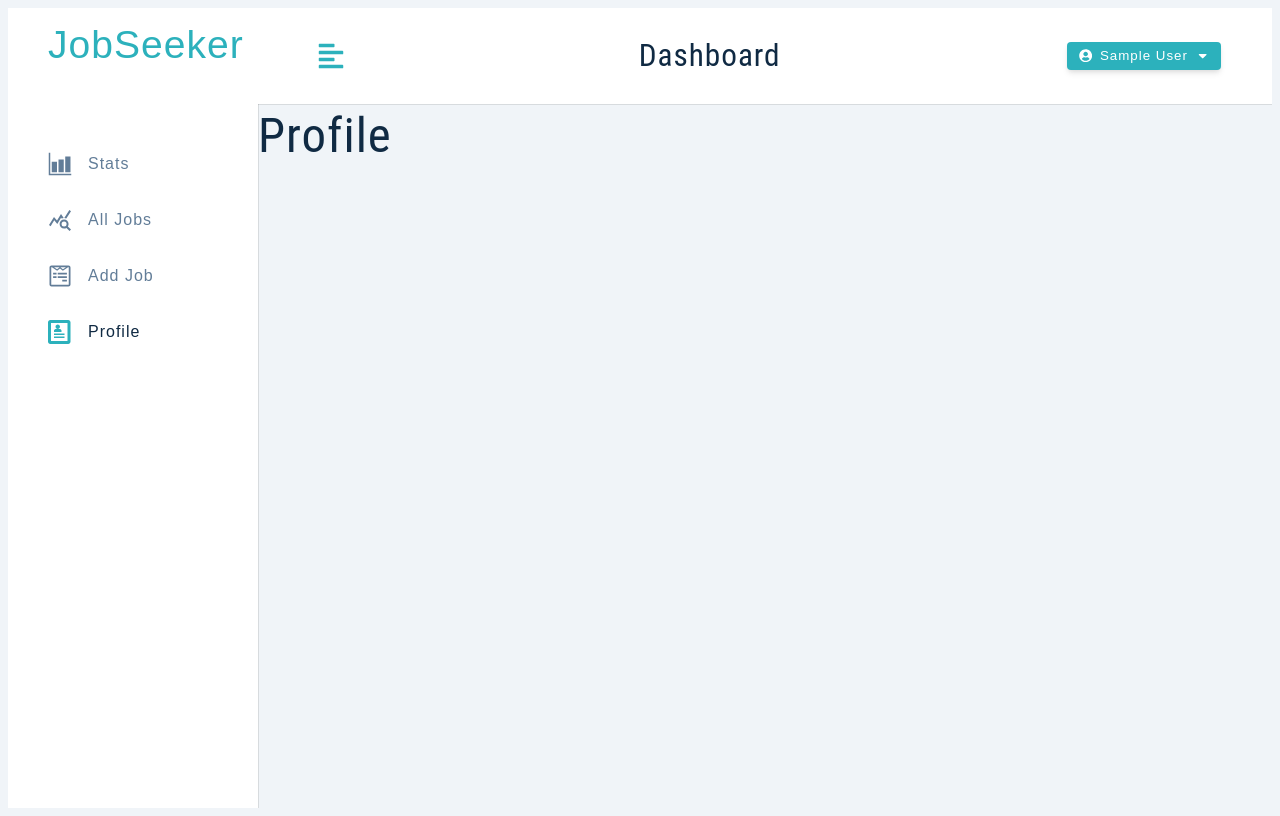
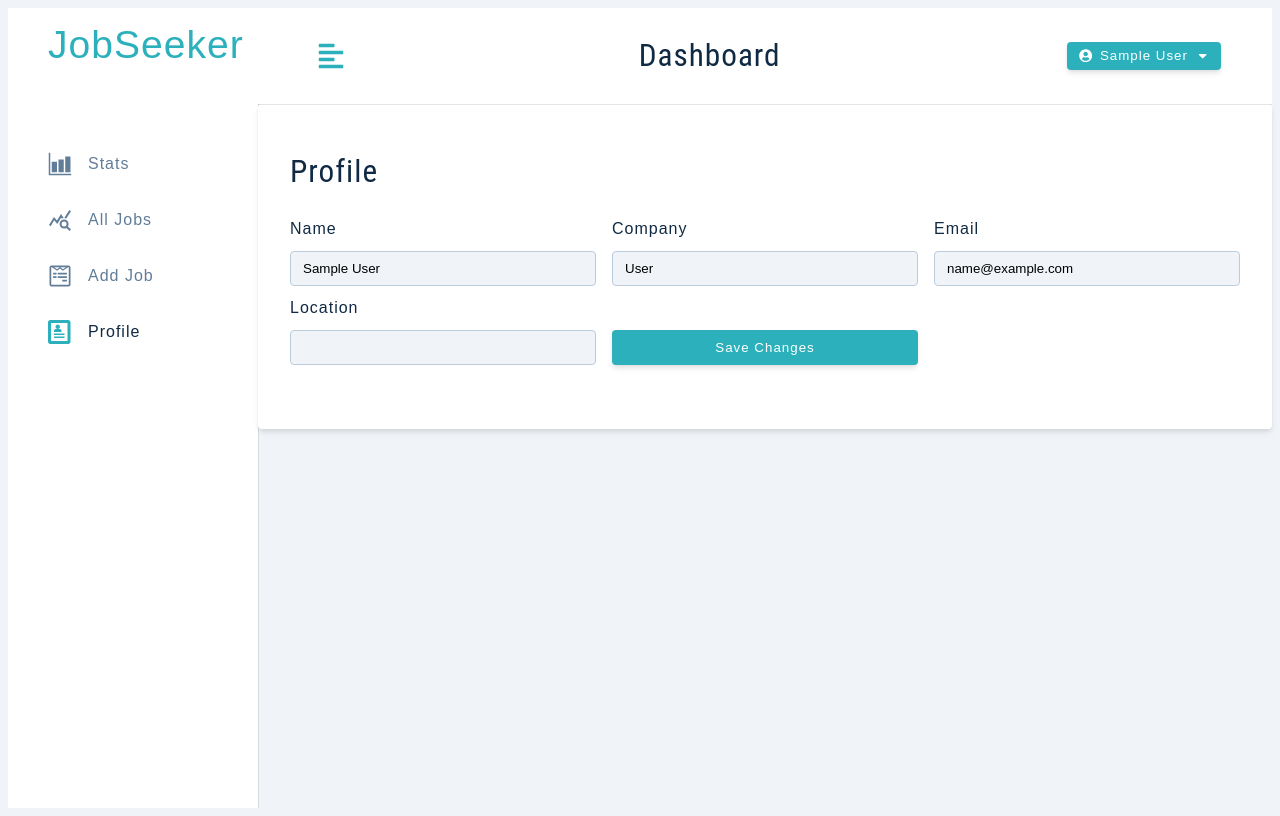
Before and after one commit to balasravatsal/jobPortal, a React app in the folder client/: page /profile in a window 1280 px wide. Built offline with nearby package versions, Linux system fonts and the light colour scheme; sample sign-in values are in the browser's storage.

Commit message:
profile page creation

```diff
--- a/client/src/components/FormRow.jsx
+++ b/client/src/components/FormRow.jsx
@@ -1,19 +1,18 @@
-import React from 'react';
-
-const FormRow = ({type, name, value, handleChange, labelText}) => {
+const FormRow = ({ type, name, value, handleChange, labelText }) => {
     return (
-        <>
-            <div className="form-row">
-                <label htmlFor={name} className={'form-label'}>{labelText || name}</label>
-                <input type={type}
-                       value={value}
-                       name={name}
-                       onChange={handleChange}
-                       className={'form-input'}
-                />
-            </div>
-        </>
+        <div className='form-row'>
+            <label htmlFor={name} className='form-label'>
+                {labelText || name}
+            </label>
+            <input
+                id={name}
+                type={type}
+                name={name}
+                value={value}
+                onChange={handleChange}
+                className='form-input'
+            />
+        </div>
     );
 };
-
 export default FormRow;
--- a/client/src/pages/Dashboad/Profile.jsx
+++ b/client/src/pages/Dashboad/Profile.jsx
@@ -1,8 +1,73 @@
-import React from 'react';
+import { useState } from 'react';
+import { FormRow } from '../../components';
+import Wrapper from '../../assets/wrappers/DashboardFormPage';
+import { useDispatch, useSelector } from 'react-redux';
+import { toast } from 'react-toastify';
+// import { updateUser } from '../../features/user/UserSlice';
 
 const Profile = () => {
+    const { isLoading, user } = useSelector((store) => store.user);
+    const dispatch = useDispatch();
+    const [userData, setUserData] = useState({
+        name: user?.name || '',
+        email: user?.email || '',
+        lastName: user?.lastName || '',
+        location: user?.location || '',
+    });
+
+    const handleSubmit = (e) => {
+        e.preventDefault();
+        const { name, email, lastName, location } = userData;
+        if (!name || !email || !lastName || !location) {
+            toast.error('please fill out all fields');
+            // return;
+        }
+        // dispatch(updateUser(userData));
+    };
+
+    const handleChange = (e) => {
+        const name = e.target.name;
+        const value = e.target.value;
+        setUserData({ ...userData, [name]: value });
+    };
+
     return (
-        <h1>Profile</h1>
+        <Wrapper>
+            <form className='form' onSubmit={handleSubmit}>
+                <h3>profile</h3>
+                <div className='form-center'>
+                    <FormRow
+                        type='text'
+                        name='name'
+                        value={userData.name}
+                        handleChange={handleChange}
+                    />
+                    <FormRow
+                        type='text'
+                        labelText='Company'
+                        name='Company'
+                        value={userData.lastName}
+                        handleChange={handleChange}
+                    />
+                    <FormRow
+                        type='email'
+                        name='email'
+                        value={userData.email}
+                        handleChange={handleChange}
+                    />
+                    <FormRow
+                        type='text'
+                        labelText='location'
+                        name='location'
+                        value={userData.location}
+                        handleChange={handleChange}
+                    />
+                    <button type='submit' className='btn btn-block' disabled={isLoading}>
+                        {isLoading ? 'Please Wait...' : 'save changes'}
+                    </button>
+                </div>
+            </form>
+        </Wrapper>
     );
 };
 
--- a/client/src/pages/Dashboad/SharedLayout.jsx
+++ b/client/src/pages/Dashboad/SharedLayout.jsx
@@ -3,14 +3,19 @@
 import {BigSidebar, Navbar, SmallSidebar} from "../../components";
 
 const SharedLayout = () => {
+
+    const style = {
+        width: 'auto',
+        display: 'block'
+    }
     return (
         <Wrapper>
-            <main className={'dashboard'}>
+            <main className={'dashboard'} >
                 <SmallSidebar />
                 <BigSidebar />
                 <div>
                     <Navbar />
-                    <div className={'dashboard'}>
+                    <div className={'dashboard'} style={style}>
                         <Outlet />
                     </div>
                 </div>
```
Also changed, not shown: client/src/assets/wrappers/DashboardFormPage.js (line endings or trailing spaces).
